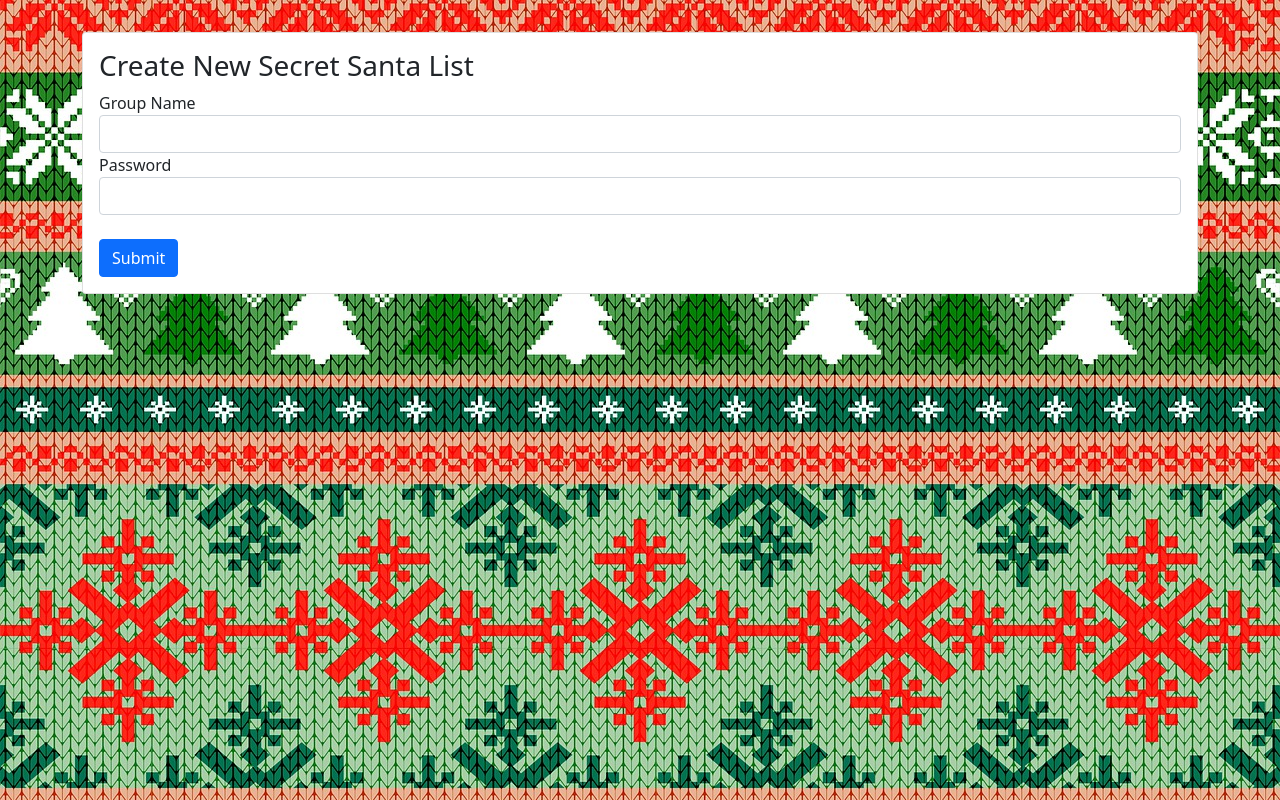
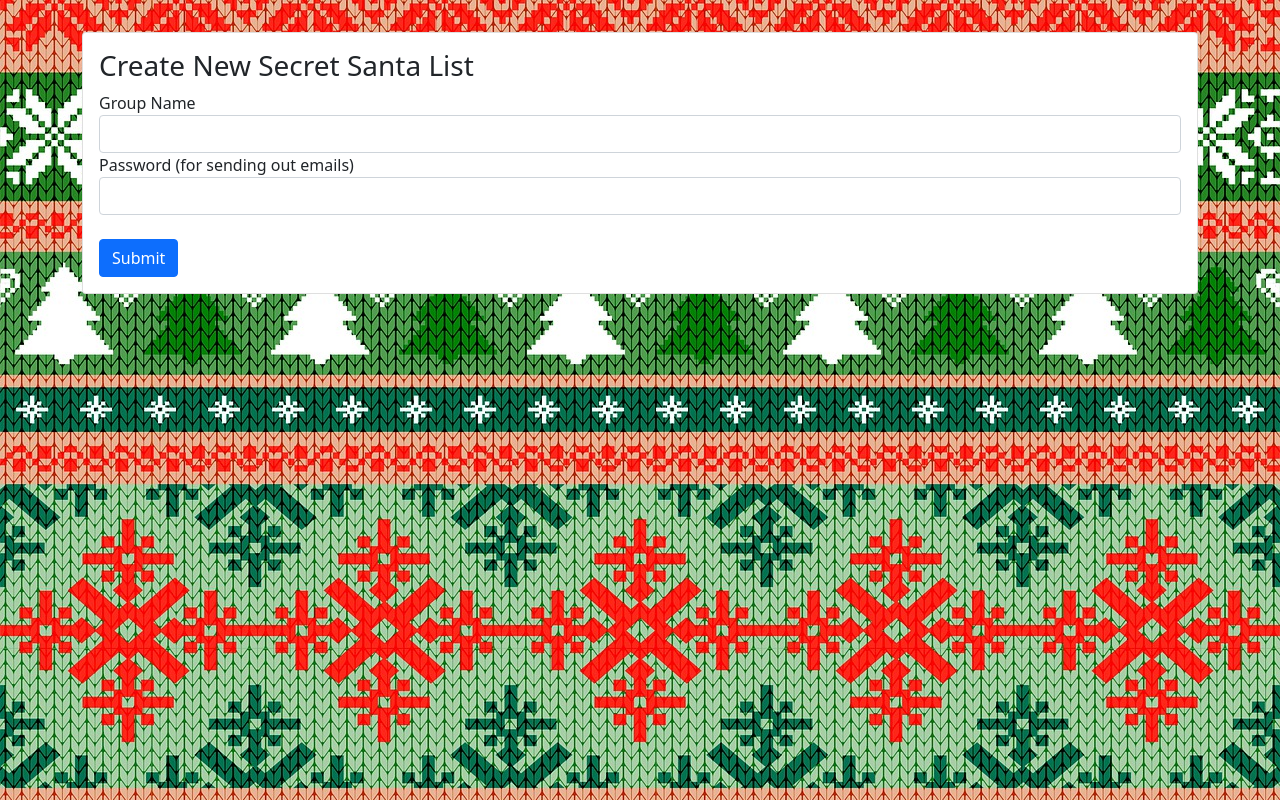
Before and after one commit to themcaffee/secret-santa, a Vue app in the folder web/: page / in a window 1280 px wide. Built offline with nearby package versions, Linux system fonts and the light colour scheme; what vue-resource would draw is missing.

Commit message:
Add significant other exclusion

```diff
--- a/web/src/views/Home.vue
+++ b/web/src/views/Home.vue
@@ -6,7 +6,7 @@
         <b-form-group label="Group Name" label-for="name">
           <b-form-input id="name" v-model="name" required></b-form-input>
         </b-form-group>
-        <b-form-group label="Password" label-for="password">
+        <b-form-group label="Password (for sending out emails)" label-for="password">
           <b-form-input id="password" type="password" v-model="formName" required></b-form-input>
         </b-form-group>
         <br>
--- a/web/src/views/SantaListView.vue
+++ b/web/src/views/SantaListView.vue
@@ -5,6 +5,9 @@
       <b-form @submit="onSubmit">
         <b-form-group label="Name" label-for="name">
           <b-form-input id="name" v-model="formName" required></b-form-input>
+        </b-form-group>
+        <b-form-group label="Exclude from matching (Significant others)" label-for="exclude">
+          <b-form-select id="exclude" v-model="formExclude" :options="participantNames"></b-form-select>
         </b-form-group>
         <b-form-group label="Gift ideas & Interests" label-for="ideas">
           <b-form-textarea
@@ -45,6 +48,8 @@ export default {
   data () {
     return {
       formName: '',
+      formExclude: '',
+      formIdeas: '',
       listUuid: '1234',
       listName: 'Santa List Name',
       listParticipants: [
@@ -54,6 +59,11 @@ export default {
           ideas: 'blah blah blah\nblah blah'
         }
       ]
+    }
+  },
+  computed: {
+    participantNames () {
+      return this.listParticipants.map(participant => participant.name)
     }
   },
   methods: {
```
